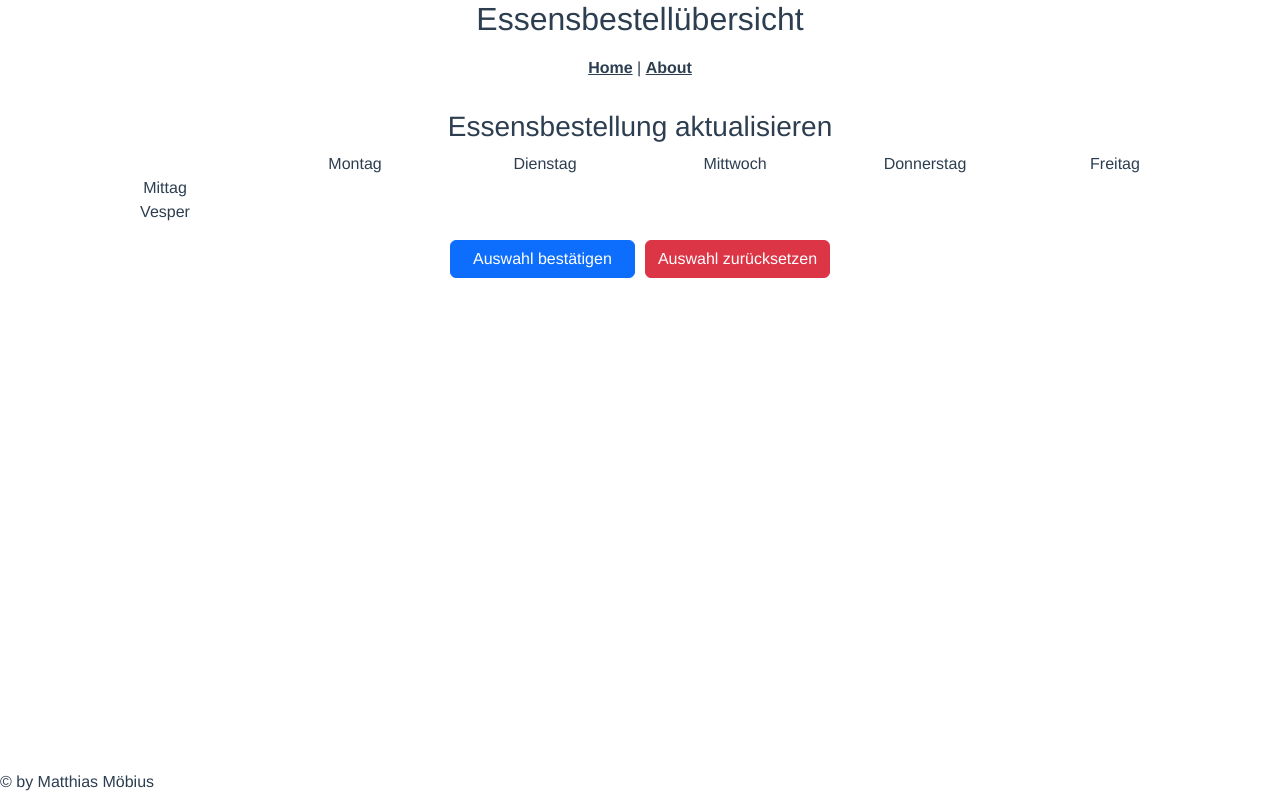
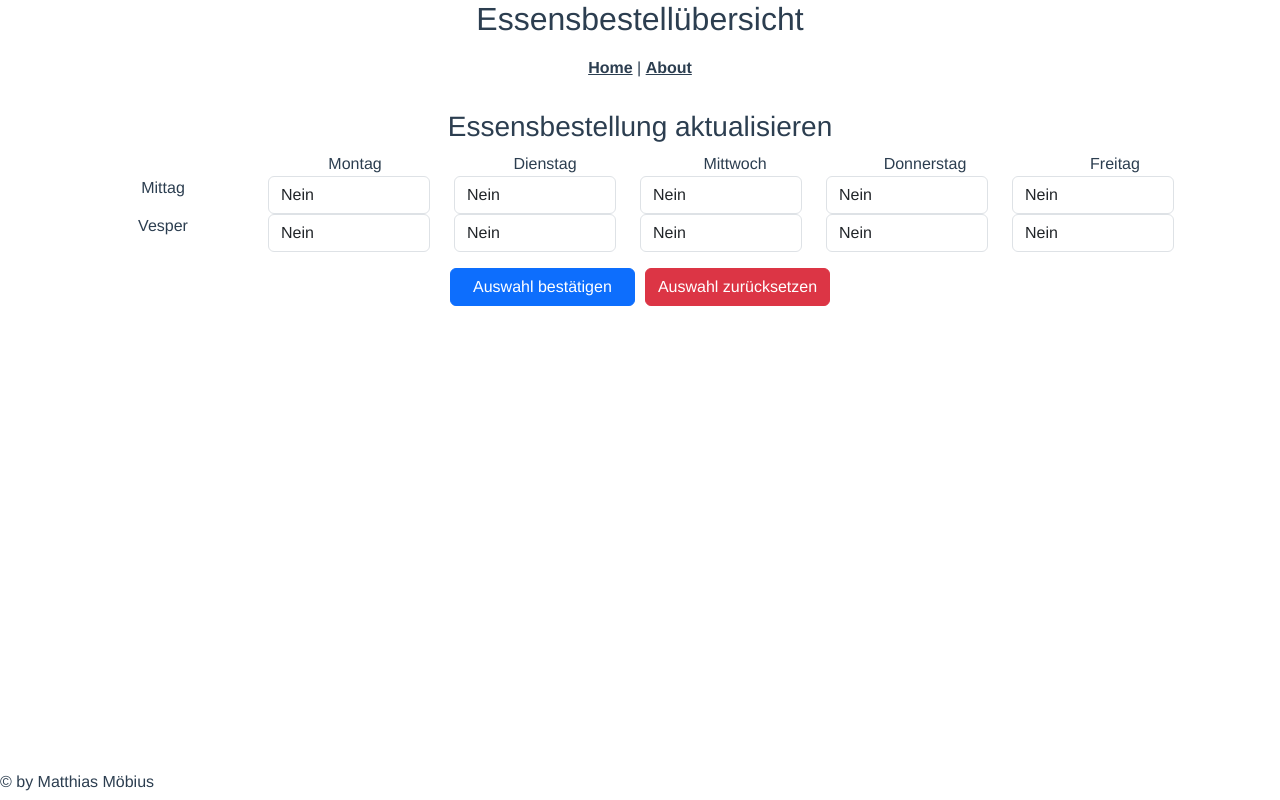
Before and after one commit to HeinzM/speiseplan-frontend, a Vue app: page /update in a window 1280 px wide. Built offline with nearby package versions, Linux system fonts and the light colour scheme.

Commit message:
Auswahl in den Gridfeldern erzeugt Übergabe der Auswahl von ModfiyWeekPage.vue nach StatusPage Automatische Rückkehr zum Pfad "/"

```diff
--- a/src/components/ModifyWeekPage.vue
+++ b/src/components/ModifyWeekPage.vue
@@ -10,20 +10,27 @@
       <div class="col-lg-2 col-md-6">Freitag</div>
     </div>
     <div class="row">
-      <div class="col-lg-2 col-md-6">Mittag</div>
-      <div class="col-lg-2 col-md-6"></div>
-      <div class="col-lg-2 col-md-6"></div>
-      <div class="col-lg-2 col-md-6"></div>
-      <div class="col-lg-2 col-md-6"></div>
-      <div class="col-lg-2 col-md-6"></div>
-    </div>
-    <div class="row">
-      <div class="col-lg-2 col-md-6">Vesper</div>
-      <div class="col-lg-2 col-md-6"></div>
-      <div class="col-lg-2 col-md-6"></div>
-      <div class="col-lg-2 col-md-6"></div>
-      <div class="col-lg-2 col-md-6"></div>
-      <div class="col-lg-2 col-md-6"></div>
+      <div v-for="row in gridRows" :key="row" class="row">
+        <div v-if="row === 2" class="col-lg-2 col-md-6">Mittag</div>
+        <div v-else-if="row === 3" class="col-lg-2 col-md-6">Vesper</div>
+        <div v-for="col in gridColumns" :key="col" class="col-lg-2 col-md-6">
+          <div class="form-group">
+            <select
+              :id="'select-' + row + '-' + col"
+              class="form-control"
+              v-model="gridData[row][col].selection"
+            >
+              <option
+                v-for="option in selectOptions"
+                :key="option.value"
+                :value="option.value"
+              >
+                {{ option.text }}
+              </option>
+            </select>
+          </div>
+        </div>
+      </div>
     </div>
   </div>
   <div class="mt-3">
@@ -39,6 +46,7 @@
 <script lang="ts">
 import { defineComponent, reactive } from "vue";
 import { GridData } from "@/interfaces/griddata";
+import router from "@/router";
 
 export default defineComponent({
   name: "ModifyweekPage",
@@ -75,7 +83,18 @@ export default defineComponent({
       }
     },
     submitData() {
+      const mappedData: GridData = {};
+      for (const row of this.gridRows) {
+        mappedData[row] = {};
+        for (const col of this.gridColumns) {
+          mappedData[row][col] = {
+            selection: this.gridData[row][col].selection.valueOf(),
+          };
+        }
+      }
+      console.log(mappedData);
       this.$emit("dataSubmitted", this.gridData);
+      router.push("/");
     },
     resetData() {
       this.initializeGridData();
```
